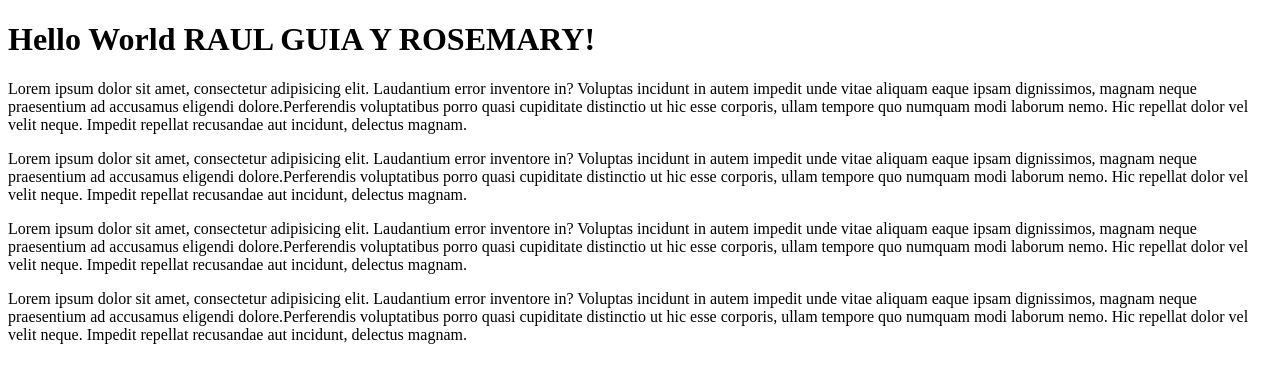
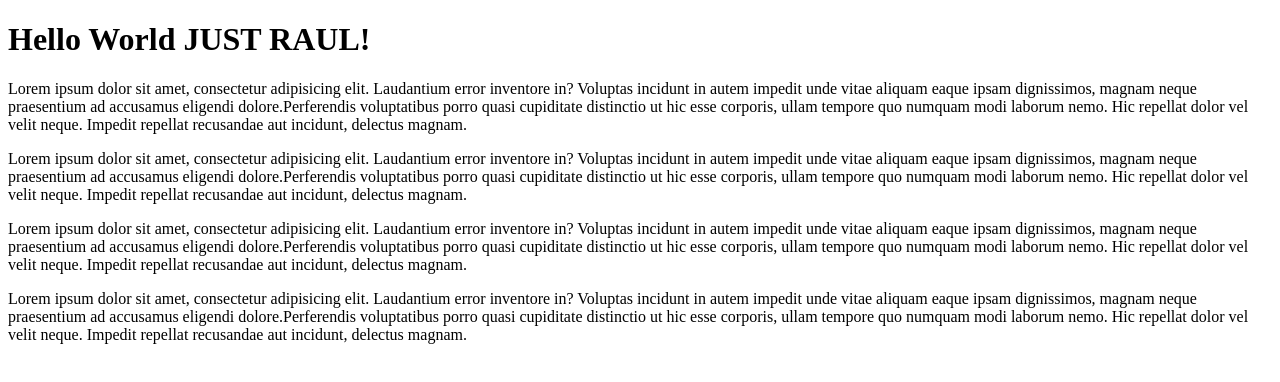
Before and after one commit to rguia/Website01, a plain HTML site: page index.html in a window 1280 px wide. Drawn offline with Linux system fonts and the light colour scheme.

Commit message:
Update index.html

```diff
--- a/index.html
+++ b/index.html
@@ -7,7 +7,7 @@
     <title>Document</title>
 </head>
 <body>
-    <h1>Hello World RAUL GUIA Y ROSEMARY!</h1>
+    <h1>Hello World JUST RAUL!</h1>
     <p>Lorem ipsum dolor sit amet, consectetur adipisicing elit. Laudantium error inventore in? Voluptas incidunt in autem impedit unde vitae aliquam eaque ipsam dignissimos, magnam neque praesentium ad accusamus eligendi dolore.</span><span>Perferendis voluptatibus porro quasi cupiditate distinctio ut hic esse corporis, ullam tempore quo numquam modi laborum nemo. Hic repellat dolor vel velit neque. Impedit repellat recusandae aut incidunt, delectus magnam.</p>
     <p>Lorem ipsum dolor sit amet, consectetur adipisicing elit. Laudantium error inventore in? Voluptas incidunt in autem impedit unde vitae aliquam eaque ipsam dignissimos, magnam neque praesentium ad accusamus eligendi dolore.</span><span>Perferendis voluptatibus porro quasi cupiditate distinctio ut hic esse corporis, ullam tempore quo numquam modi laborum nemo. Hic repellat dolor vel velit neque. Impedit repellat recusandae aut incidunt, delectus magnam.</p>
     <p>Lorem ipsum dolor sit amet, consectetur adipisicing elit. Laudantium error inventore in? Voluptas incidunt in autem impedit unde vitae aliquam eaque ipsam dignissimos, magnam neque praesentium ad accusamus eligendi dolore.</span><span>Perferendis voluptatibus porro quasi cupiditate distinctio ut hic esse corporis, ullam tempore quo numquam modi laborum nemo. Hic repellat dolor vel velit neque. Impedit repellat recusandae aut incidunt, delectus magnam.</p>
```
